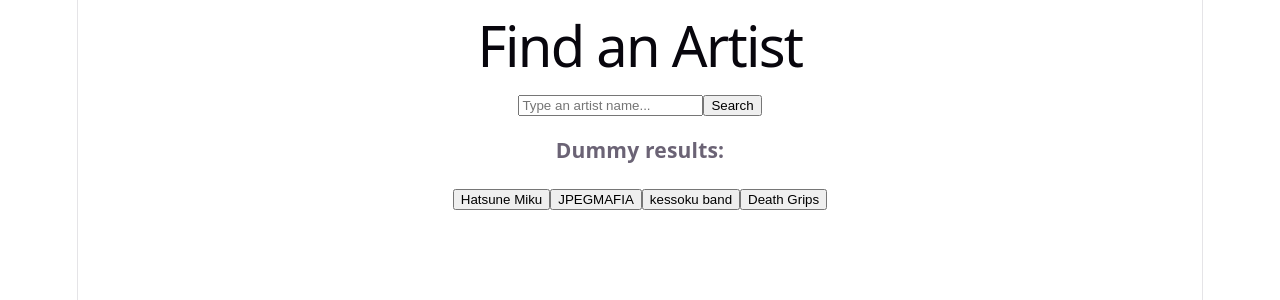
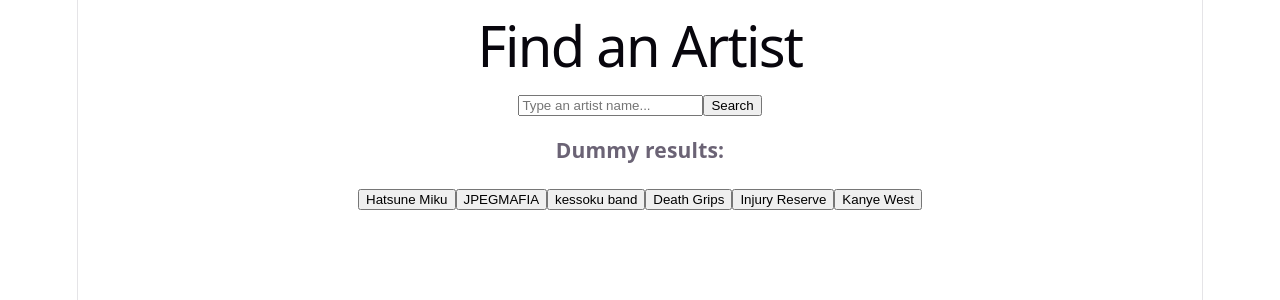
Before and after one commit to pub1icstaticvoid/I-AM-MUSIC, a React (Vite) app in the folder frontend/: page / in a window 1280 px wide. Shown: the top 300 px of the page. Built offline with nearby package versions, Linux system fonts and the light colour scheme.

Commit message:
updated filter

```diff
--- a/frontend/src/App.tsx
+++ b/frontend/src/App.tsx
@@ -11,7 +11,9 @@
   { id: "1", name: "Hatsune Miku" },
   { id: "2", name: "JPEGMAFIA" },
   { id: "3", name: "kessoku band" },
-  { id: "4", name: "Death Grips" }
+  { id: "4", name: "Death Grips" },
+  { id: "5", name: "Injury Reserve" },
+  { id: "6", name: "Kanye West" }
 ];
 
 function App() {
@@ -39,7 +41,7 @@
 
   const fetchArtistTracks = async (artistName: string) => {
     const API_KEY = import.meta.env.VITE_API_KEY;
-    const url = `https://ws.audioscrobbler.com/2.0/?method=artist.gettoptracks&artist=${encodeURIComponent(artistName)}&api_key=${API_KEY}&limit=500&format=json`;
+    const url = `https://ws.audioscrobbler.com/2.0/?method=artist.gettoptracks&artist=${encodeURIComponent(artistName)}&api_key=${API_KEY}&limit=250&format=json`;
 
     try {
       const response = await fetch(url);
--- a/frontend/src/utils/trackFilters.ts
+++ b/frontend/src/utils/trackFilters.ts
@@ -5,6 +5,7 @@
     "live at",
     "- live ver.",
     "instrumental",
+    "review"
 ];
 
 export const filterTracks = (tracks: Track[]): Track[] => {
```
